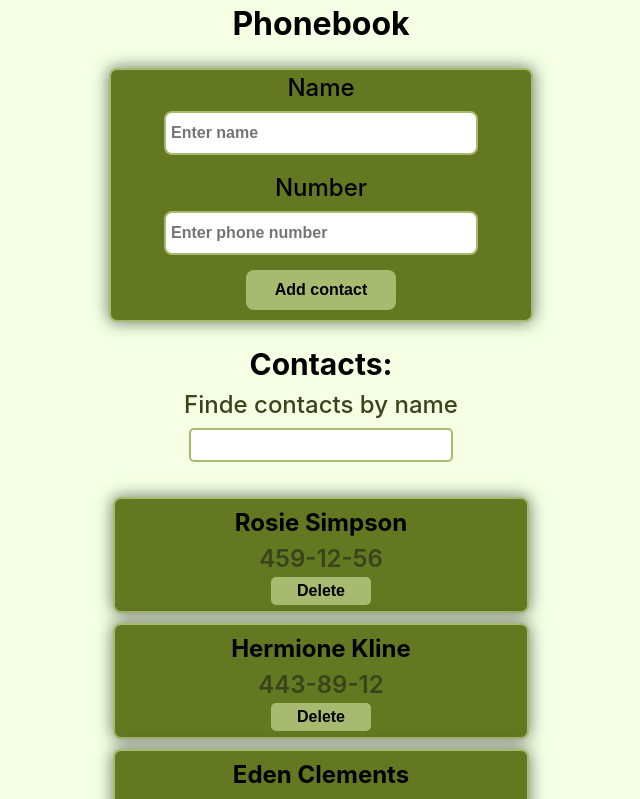
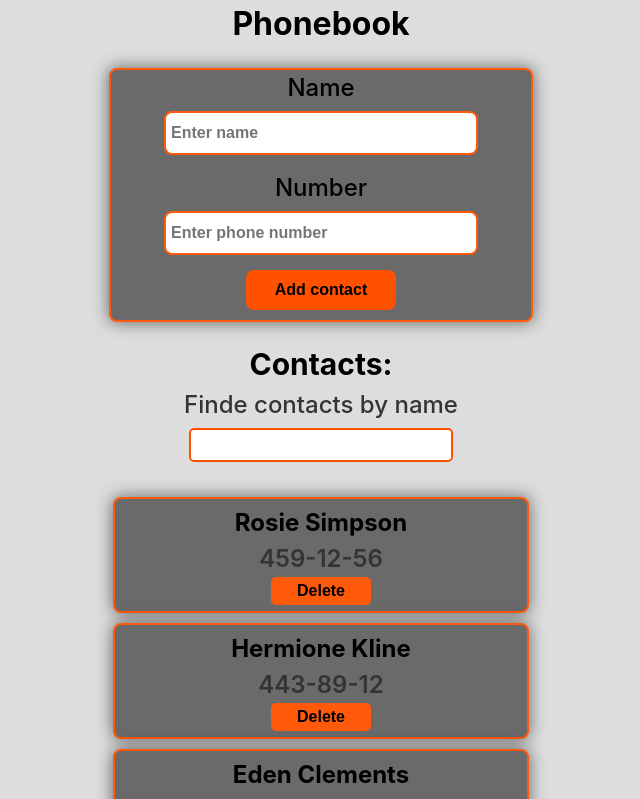
Before and after one commit to Vladyslav-Starostyn/goit-react-hw-02-phonebook, a React (Create React App) app: page / in a window 1280 px wide. Shown: the top 799 px of the page, without its empty margins (319-959 px from the left). Built offline with nearby package versions, Linux system fonts and the light colour scheme.

Commit message:
Update index.css

```diff
--- a/src/index.css
+++ b/src/index.css
@@ -3,7 +3,7 @@
 body {
   font-family: sans-serif;
   line-height: 1.5;
-  background-color: #f4ffe4;
+  background-color: #dddddd;
 }
 
 h1,
@@ -39,9 +39,9 @@ code {
 }
 
 :root {
-  --first-brand-color: #3a441b;
-  --first-brand-background-color: #647822;
-  --second-brand-color: #a8b970;
-  --second-brand-background-color: #a8b970;
-  --error-color:#bf0a32eb;
+  --first-brand-color: #343434;
+  --first-brand-background-color: #6A6A6A;
+  --second-brand-color: #ff590a;
+  --second-brand-background-color: #FF5100;
+  --error-color: #bf0a32eb;
 }
```
